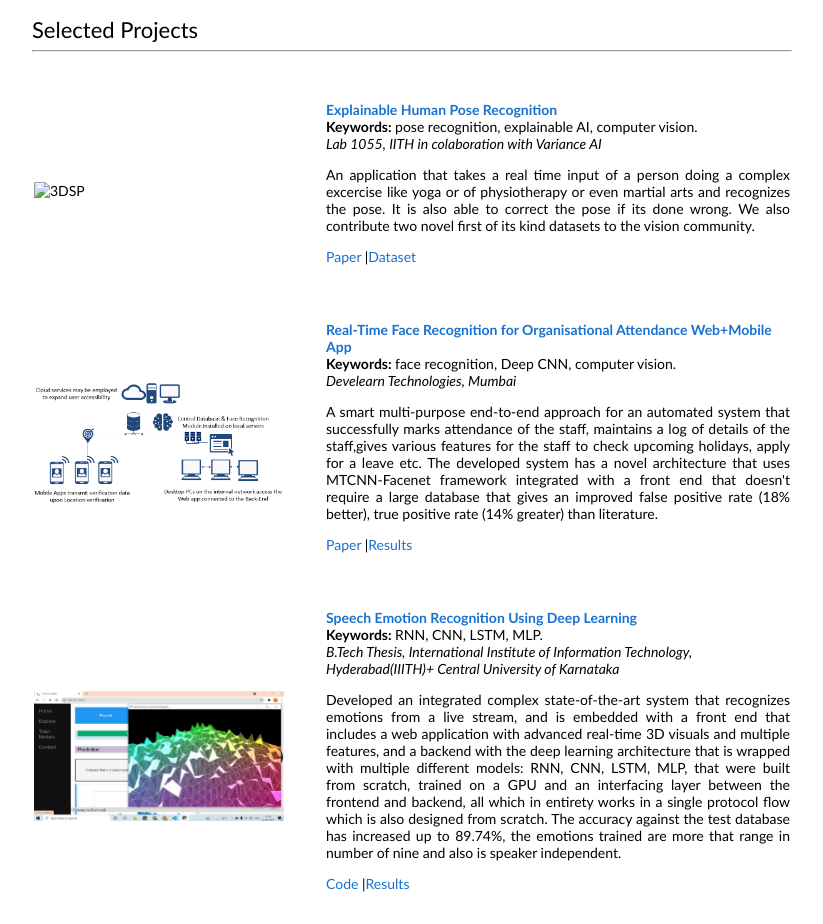
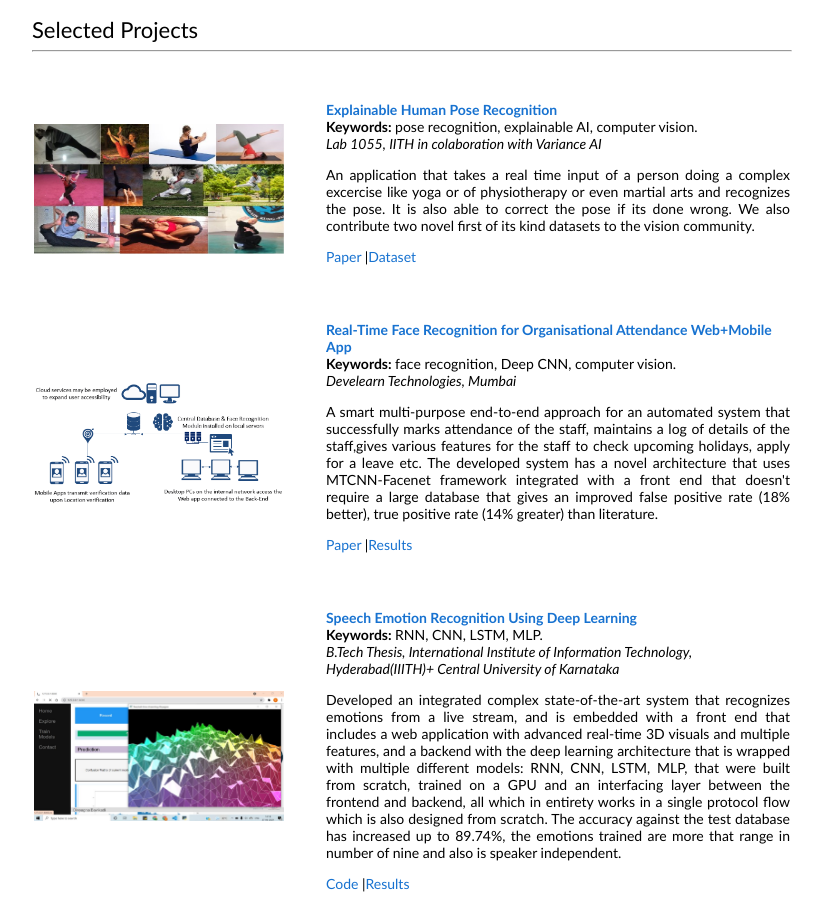
Before and after one commit to DivyagnaB/home, a plain HTML site: page index.html in a window 1280 px wide. Shown: the part 920-1844 px from the top of the page, without its empty margins (228-1051 px from the left). Drawn offline with Linux system fonts and the light colour scheme.

Commit message:
Update index.html

```diff
--- a/index.html
+++ b/index.html
@@ -200,7 +200,7 @@
         <table width="100%" align="center" border="0" cellpadding="20"><tbody>
 		<tr>
 
-      <td width="25%"><img src="data/" alt="3DSP" width="250" height="130" style="border-style: none">
+      <td width="25%"><img src="data/datasetsample.jpg" alt="3DSP" width="250" height="130" style="border-style: none">
       <td valign="top" width="75%">
       <a href="#">
         <papertitle>Explainable Human Pose Recognition</papertitle>
```
